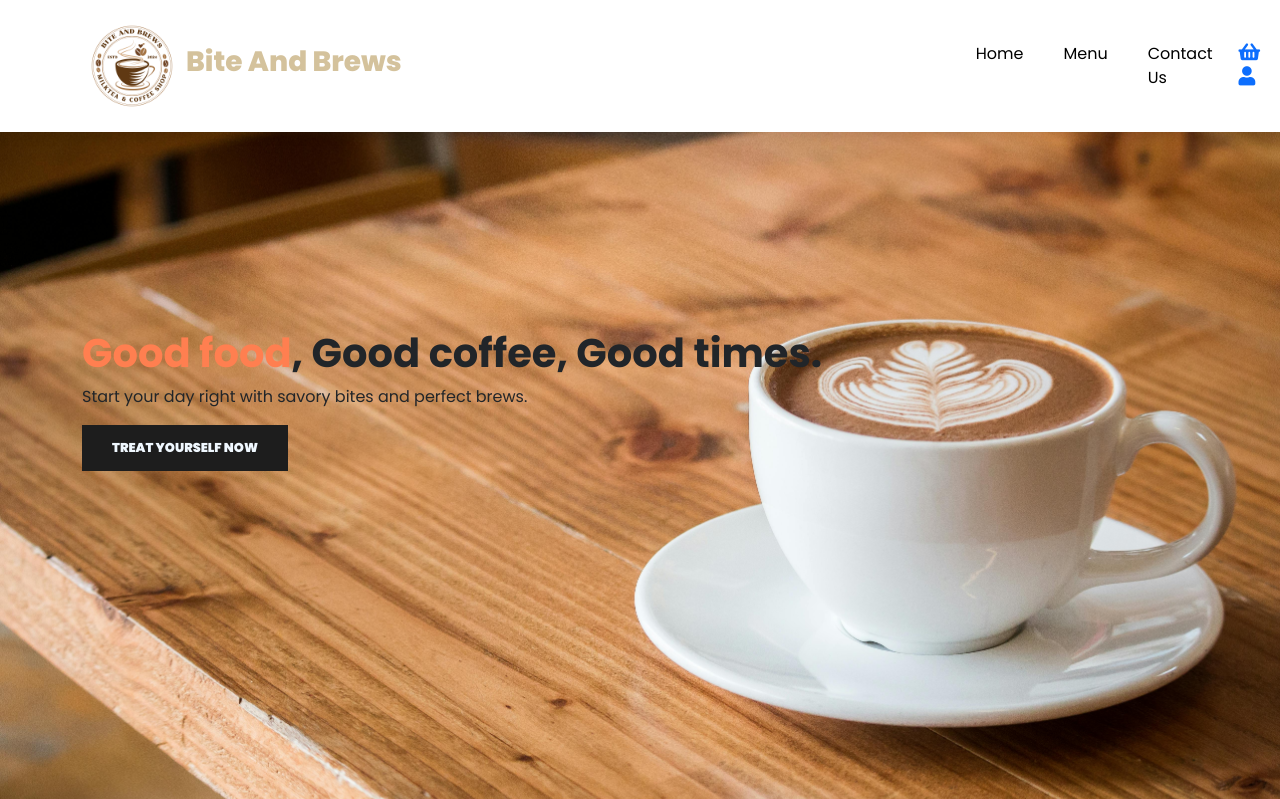
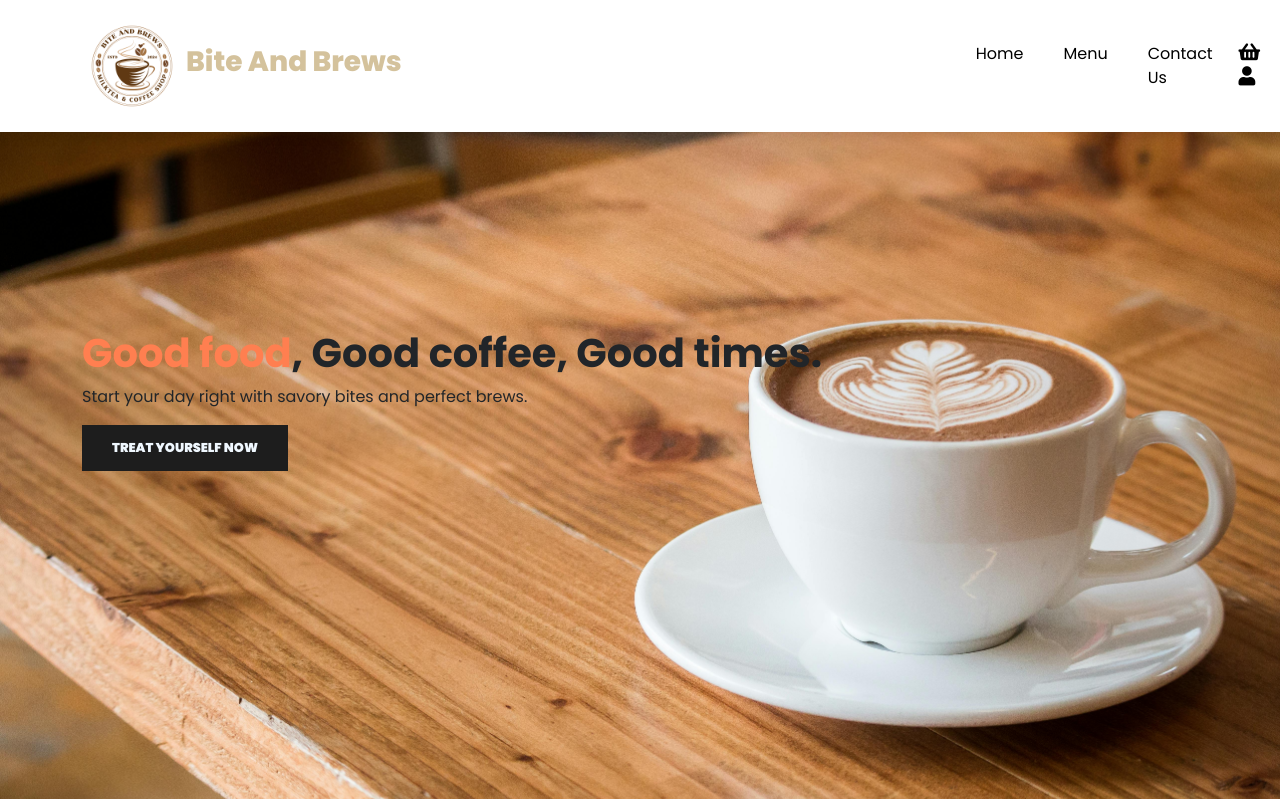
Before and after one commit to Yasaratcha/E-commerce-Web, a PHP site: page /index.php in a window 1280 px wide. Shown: the top 799 px of the page. Run offline with PHP 8.4, Linux system fonts and the light colour scheme; data that the repository does not hold is empty.

Commit message:
Add files via upload

```diff
--- a/assets/css/style.css
+++ b/assets/css/style.css
@@ -75,6 +75,10 @@ button:hover{
     padding: 0 20px;
     color: black;
     transition: 0.4s ease;
+}
+
+.navbar-light .navbar-nav .icon{
+    color: black;
 }
 
 .navbar-light .navbar-nav .nav-link:hover,
```
